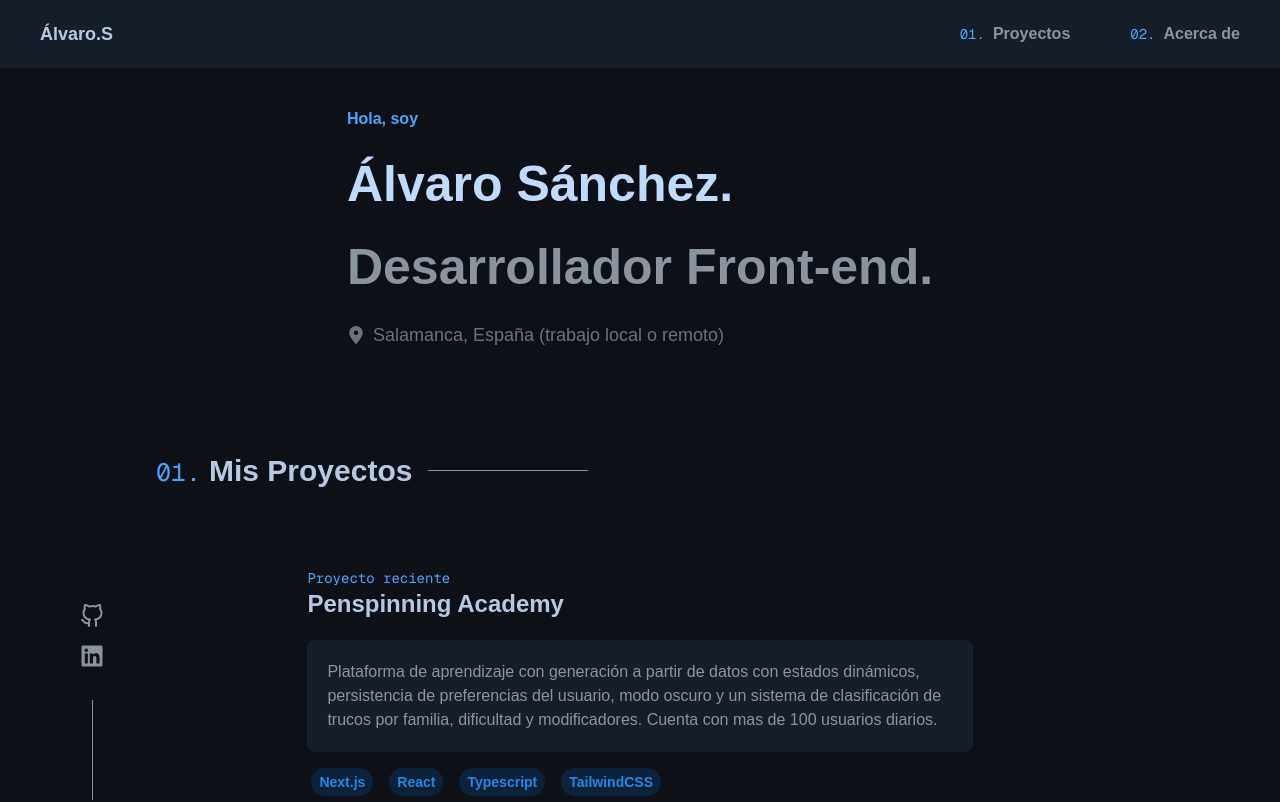
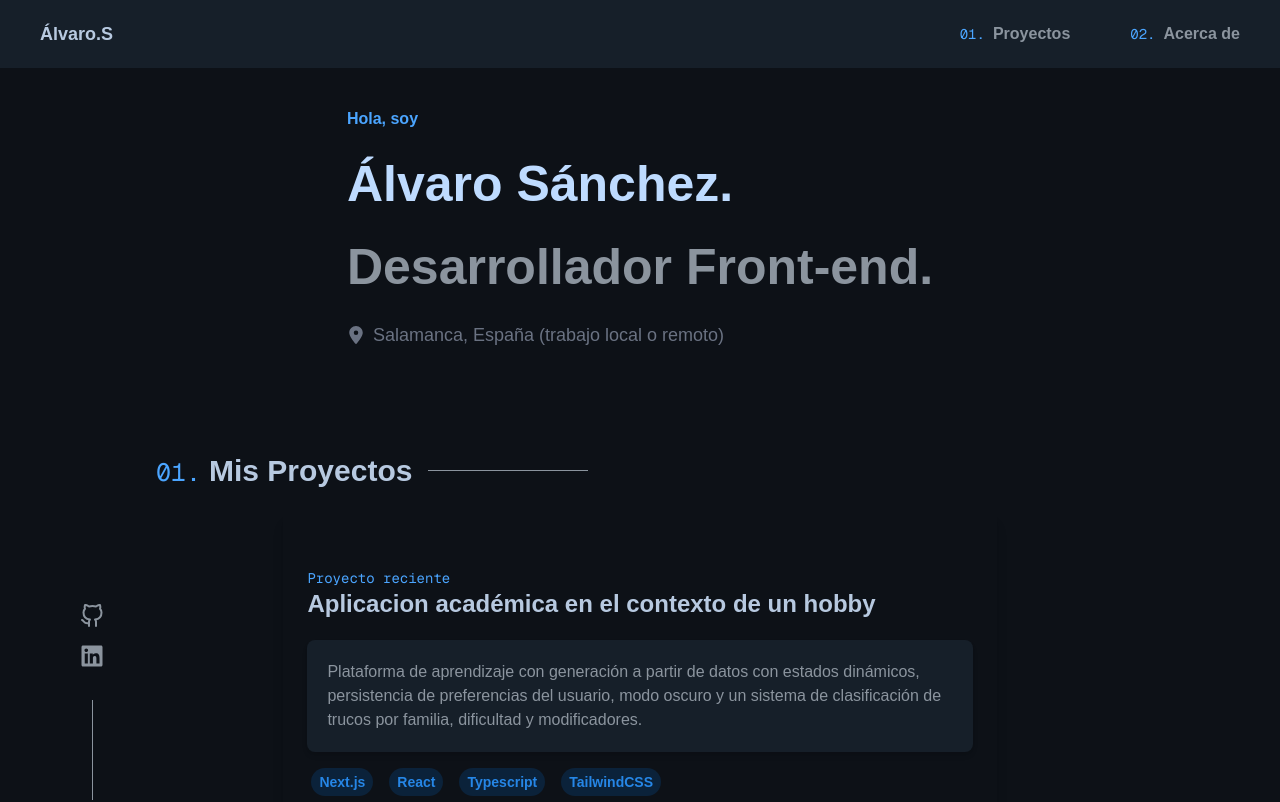
Before and after one commit to AllwarsGIT/portfolio-react, a Next.js app: page / in a window 1280 px wide. Shown: the top 802 px of the page. Built offline with nearby package versions, Linux system fonts and the light colour scheme.

Commit message:
card update

```diff
--- a/src/components/Projects.tsx
+++ b/src/components/Projects.tsx
@@ -29,8 +29,8 @@ function Projects() {
                 demoUrl="https://penspinning-academy.vercel.app/"
                 techName={["Next.js", "React", "Typescript", "TailwindCSS"]}
                 last = "Proyecto reciente"
-                title="Penspinning Academy"
-                description="Plataforma de aprendizaje con generación a partir de datos con estados dinámicos, persistencia de preferencias del usuario, modo oscuro y un sistema de clasificación de trucos por familia, dificultad y modificadores. Cuenta con mas de 100 usuarios diarios."/>
+                title="Aplicacion académica en el contexto de un hobby"
+                description="Plataforma de aprendizaje con generación a partir de datos con estados dinámicos, persistencia de preferencias del usuario, modo oscuro y un sistema de clasificación de trucos por familia, dificultad y modificadores."/>
             <ProjectCard
                 githubUrl="https://github.com/AllwarsGIT/job-searching-app-react"
                 demoUrl="https://job-searching-app-react.vercel.app/"
```
